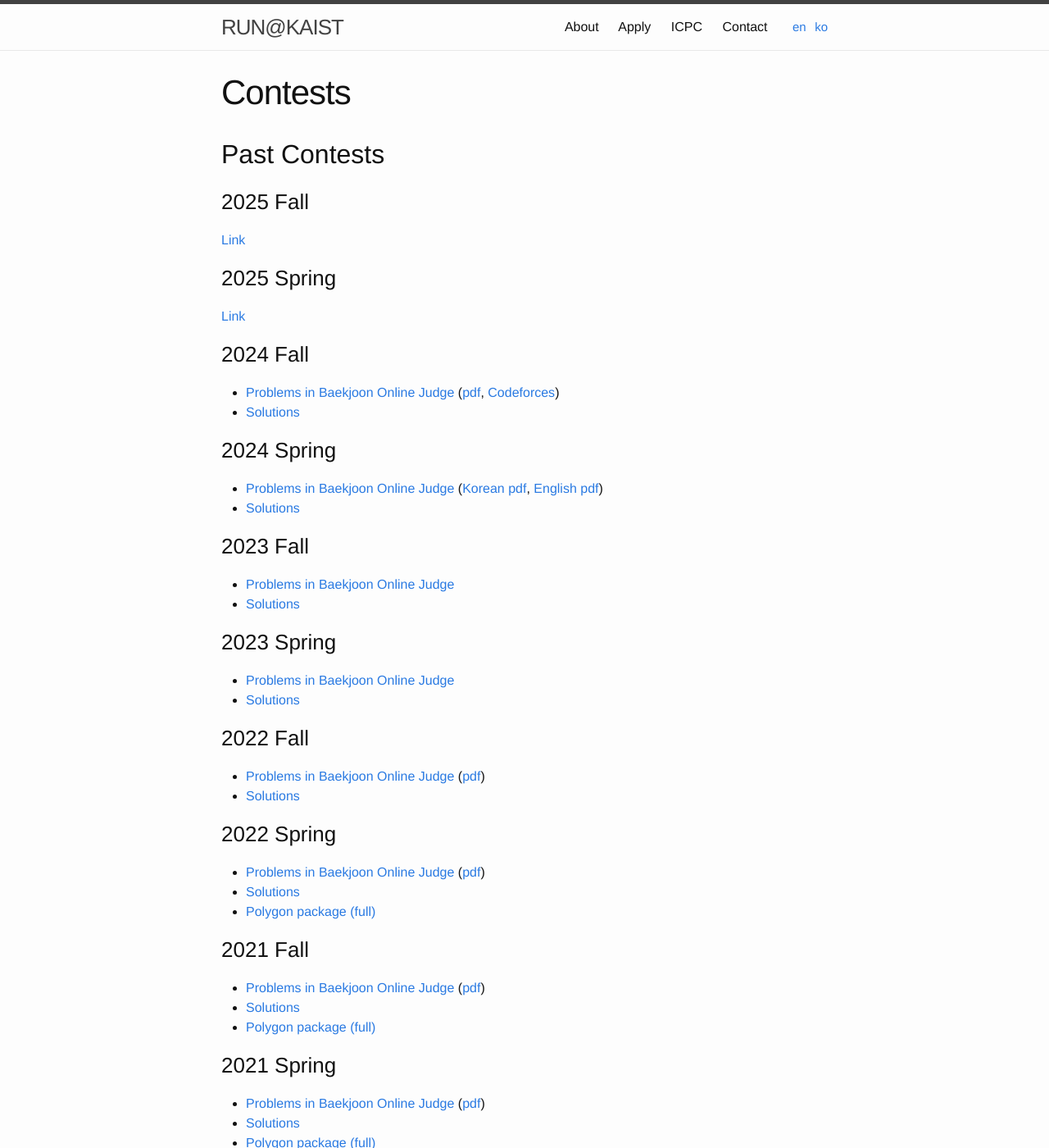
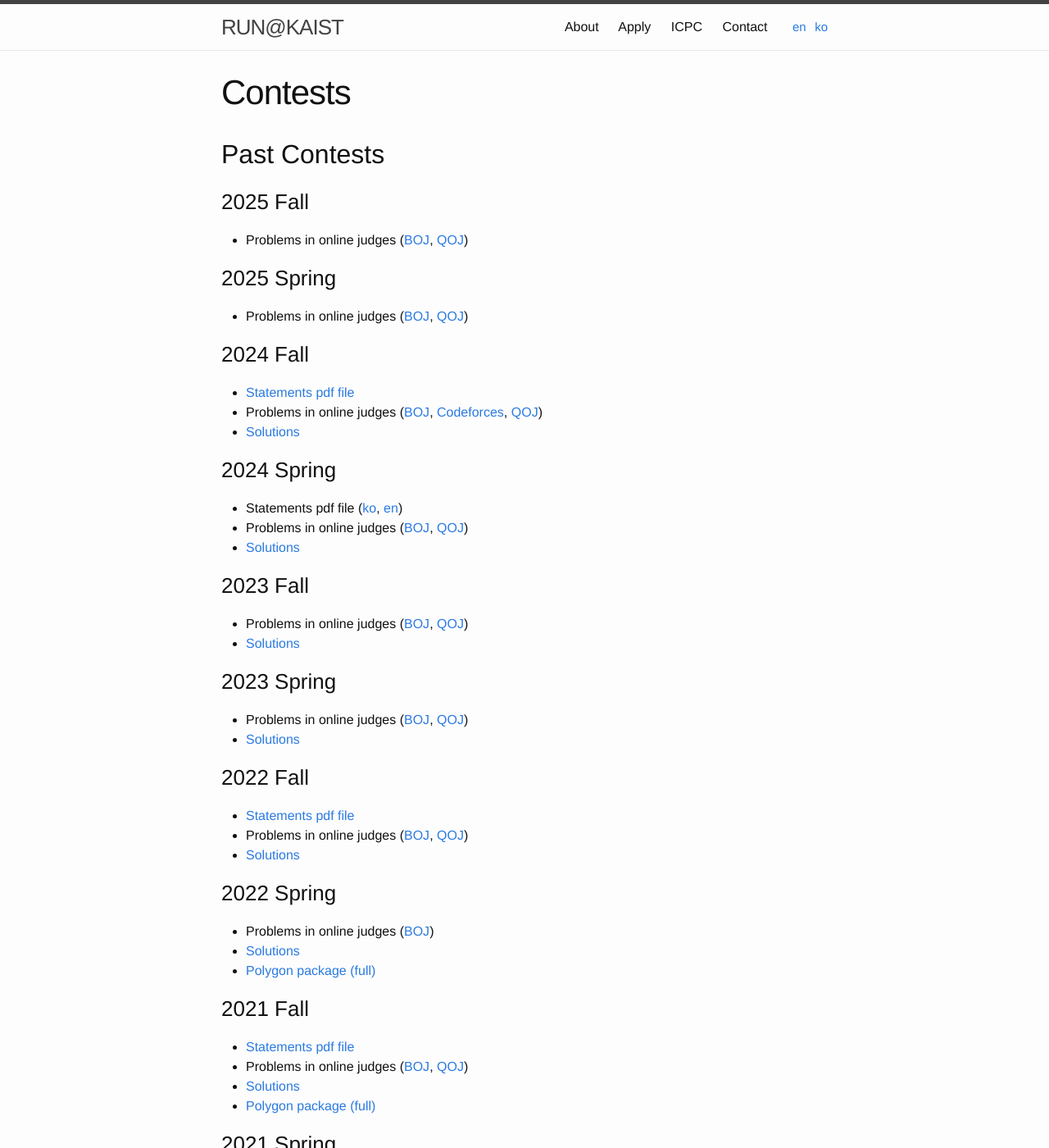
Before and after one commit to RUN-KAIST/kaist.run, a Jekyll site: the page built from contests/pastcontests_en.md, in a window 1280 px wide and 1400 px high. Shown: the whole window at 82% size. Built offline with Jekyll 4.4.1, drawn with Linux system fonts in a browser that asks for light colours; some of the changed text lies outside the part shown.

Commit message:
Update pastcontests_en.md

```diff
--- a/contests/pastcontests_en.md
+++ b/contests/pastcontests_en.md
@@ -10,86 +10,96 @@ ref: contest-past
 
 ### 2025 Fall
 
-[Link](https://kaist.run/en/contests/2025fall)
+* Problems in online judges ([BOJ](https://www.acmicpc.net/category/detail/4592), [QOJ](https://qoj.ac/contest/3595))
 
 ### 2025 Spring
 
-[Link](https://kaist.run/en/contests/2025spring)
+* Problems in online judges ([BOJ](https://www.acmicpc.net/category/detail/4486), [QOJ](https://qoj.ac/contest/3800))
 
 ### 2024 Fall
 
-* [Problems in Baekjoon Online Judge](https://www.acmicpc.net/category/detail/4305) ([pdf](https://kaist.run/contest/2024-fall/problemset.pdf), [Codeforces](https://codeforces.com/gym/105401))
+* [Statements pdf file](https://kaist.run/contest/2024-fall/problemset.pdf)
+* Problems in online judges ([BOJ](https://www.acmicpc.net/category/detail/4305), [Codeforces](https://codeforces.com/gym/105401), [QOJ](https://qoj.ac/contest/3633))
 * [Solutions](https://kaist.run/contest/2024-fall/editorial.pdf)
 
 ### 2024 Spring
 
-* [Problems in Baekjoon Online Judge](https://www.acmicpc.net/category/detail/4207) ([Korean pdf](https://kaist.run/contest/2024-spring/problemset_ko.pdf), [English pdf](https://kaist.run/contest/2024-spring/problemset_en.pdf))
+* Statements pdf file ([ko](https://kaist.run/contest/2024-spring/problemset_ko.pdf), [en](https://kaist.run/contest/2024-spring/problemset_en.pdf))
+* Problems in online judges ([BOJ](https://www.acmicpc.net/category/detail/4207), [QOJ](https://qoj.ac/contest/3769))
 * [Solutions](https://kaist.run/contest/2024-spring/editorial.pdf)
 
 ### 2023 Fall
 
-* [Problems in Baekjoon Online Judge](https://www.acmicpc.net/category/detail/3999)
+* Problems in online judges ([BOJ](https://www.acmicpc.net/category/detail/3999), [QOJ](https://qoj.ac/contest/1806))
 * [Solutions](https://u.acmicpc.net/c55549f6-ca01-4ecc-9d98-c3e82181d645/2023_KAIST_13th_ICPC_Mock_Competition_editorial.pdf)
 
 ### 2023 Spring
 
-* [Problems in Baekjoon Online Judge](https://www.acmicpc.net/category/detail/3580)
+* Problems in online judges ([BOJ](https://www.acmicpc.net/category/detail/3580), [QOJ](https://qoj.ac/contest/3764))
 * [Solutions](https://kaist.run/contest/2023-spring/editorial.pdf)
 
 ### 2022 Fall
 
- * [Problems in Baekjoon Online Judge](https://www.acmicpc.net/category/detail/3199) ([pdf](https://kaist.run/contest/2022-fall/problemset.pdf))
- * [Solutions](https://kaist.run/contest/2022-fall/solution.pdf)
+* [Statements pdf file](https://kaist.run/contest/2022-fall/problemset.pdf)
+* Problems in online judges ([BOJ](https://www.acmicpc.net/category/detail/3199), [QOJ](https://qoj.ac/contest/3787))
+* [Solutions](https://kaist.run/contest/2022-fall/solution.pdf)
 
 ### 2022 Spring
 
- * [Problems in Baekjoon Online Judge](https://www.acmicpc.net/category/detail/3117) ([pdf](https://kaist.run/contest/2022-spring/problemset.pdf))
- * [Solutions](https://kaist.run/contest/2022-spring/solution.pdf)
- * [Polygon package (full)](https://drive.google.com/drive/folders/1rqOHVoANZxCQ_E5CRo3rGENYFY_N0pft?usp=sharing)
+* Problems in online judges ([BOJ](https://www.acmicpc.net/category/detail/3199))
+* [Solutions](https://kaist.run/contest/2022-spring/solution.pdf)
+* [Polygon package (full)](https://drive.google.com/drive/folders/1rqOHVoANZxCQ_E5CRo3rGENYFY_N0pft?usp=sharing)
 
 ### 2021 Fall
 
- * [Problems in Baekjoon Online Judge](https://www.acmicpc.net/category/detail/2804) ([pdf](https://kaist.run/contest/2021-fall/problemset.pdf))
- * [Solutions](https://kaist.run/contest/2021-fall/solution.pdf)
- * [Polygon package (full)](https://drive.google.com/drive/folders/1-BG9lmWvPeN4nayQ13YDHOpUvPWPdA7A?usp=sharing)
+* [Statements pdf file](https://kaist.run/contest/2021-fall/problemset.pdf)
+* Problems in online judges ([BOJ](https://www.acmicpc.net/category/detail/2804), [QOJ](https://qoj.ac/contest/3788))
+* [Solutions](https://kaist.run/contest/2021-fall/solution.pdf)
+* [Polygon package (full)](https://drive.google.com/drive/folders/1-BG9lmWvPeN4nayQ13YDHOpUvPWPdA7A?usp=sharing)
 
 ### 2021 Spring
 
- * [Problems in Baekjoon Online Judge](https://www.acmicpc.net/category/detail/2543) ([pdf](https://kaist.run/contest/2021-spring/problemset.pdf))
- * [Solutions](https://kaist.run/contest/2021-spring/solution.pdf)
- * [Polygon package (full)](https://drive.google.com/drive/folders/1jmcOMC95VIRIIDsQVkoRJslNaGpVb1sZ?usp=sharing)
+* [Statements pdf file](https://kaist.run/contest/2021-spring/problemset.pdf)
+* Problems in online judges ([BOJ](https://www.acmicpc.net/category/detail/2543), [QOJ](https://qoj.ac/contest/3772))
+* [Solutions](https://kaist.run/contest/2021-spring/solution.pdf)
+* [Polygon package (full)](https://drive.google.com/drive/folders/1jmcOMC95VIRIIDsQVkoRJslNaGpVb1sZ?usp=sharing)
 
 ### 2020 Fall
 
- * [Problems in Baekjoon Online Judge](https://www.acmicpc.net/category/detail/2329) ([pdf](https://kaist.run/contest/2020-fall/problemset.pdf))
- * [Solutions](https://kaist.run/contest/2020-fall/solution.pdf)
- * [Polygon package (full)](https://drive.google.com/drive/folders/1VpNt3qBqOn_Xurdug0R3yPBoVkXc5cKn?usp=sharing)
+* [Statements pdf file](https://kaist.run/contest/2020-fall/problemset.pdf)
+* Problems in online judges ([BOJ](https://www.acmicpc.net/category/detail/2329), [QOJ](https://qoj.ac/contest/3755))
+* [Solutions](https://kaist.run/contest/2020-fall/solution.pdf)
+* [Polygon package (full)](https://drive.google.com/drive/folders/1VpNt3qBqOn_Xurdug0R3yPBoVkXc5cKn?usp=sharing)
 
 ### 2019 Fall
 
- * [Problems in Baekjoon Online Judge](https://www.acmicpc.net/category/detail/2063) ([pdf](https://kaist.run/contest/2019-fall/problemset.pdf))
- * [Solutions](https://kaist.run/contest/2019-fall/solution.pdf)
- * [Polygon package (full)](https://drive.google.com/drive/folders/1sQVuxaLZGQUGHk_Ux0USjeGKnieJq62X?usp=sharing)
+* [Statements pdf file](https://kaist.run/contest/2019-fall/problemset.pdf)
+* Problems in online judges ([BOJ](https://www.acmicpc.net/category/detail/2063))
+* [Solutions](https://kaist.run/contest/2019-fall/solution.pdf)
+* [Polygon package (full)](https://drive.google.com/drive/folders/1sQVuxaLZGQUGHk_Ux0USjeGKnieJq62X?usp=sharing)
 
 ### 2019 Spring
 
- * [Problems in Baekjoon Online Judge](https://www.acmicpc.net/category/detail/2022) ([pdf](https://kaist.run/contest/2019-spring/problemset.pdf))
- * [Solutions](https://kaist.run/contest/2019-spring/solution.pdf)
- * [Polygon package (full)](https://drive.google.com/drive/folders/1G-_Jm6g0Yf3miRRQ0NVaZ8hFJnZOw-m3?usp=sharing)
+* [Statements pdf file](https://kaist.run/contest/2019-spring/problemset.pdf)
+* Problems in online judges ([BOJ](https://www.acmicpc.net/category/detail/2022), [Codeforces](https://codeforces.com/gym/102202), [QOJ](https://qoj.ac/contest/3921))
+* [Solutions](https://kaist.run/contest/2019-spring/solution.pdf)
+* [Polygon package (full)](https://drive.google.com/drive/folders/1G-_Jm6g0Yf3miRRQ0NVaZ8hFJnZOw-m3?usp=sharing)
 
 ### 2018 Fall
 
- * [Problems in Baekjoon Online Judge](https://www.acmicpc.net/category/detail/1923) ([pdf](https://drive.google.com/open?id=1ZLAA9o0rpS418MAIT75Roc2mt02wITl-))
- * [Solutions](https://drive.google.com/open?id=1z2TF6Mpeg_yMLoa2meeU_91TrhGDQCk5)
- * [Tests, Solution, Checker (warning, 600MB!)](https://drive.google.com/open?id=1OCX6NrQRlorwPbvoa4KlcHQk1t672adr)
- * [Discussion on Codeforces](http://codeforces.com/blog/entry/62435)
+* [Statements pdf file](https://drive.google.com/open?id=1ZLAA9o0rpS418MAIT75Roc2mt02wITl-)
+* Problems in online judges ([BOJ](https://www.acmicpc.net/category/detail/1923), [QOJ](https://qoj.ac/contest/3631))
+* [Solutions](https://drive.google.com/open?id=1z2TF6Mpeg_yMLoa2meeU_91TrhGDQCk5)
+* [Tests, Solution, Checker (warning, 600MB!)](https://drive.google.com/open?id=1OCX6NrQRlorwPbvoa4KlcHQk1t672adr)
+* [Discussion on Codeforces](http://codeforces.com/blog/entry/62435)
 
 ### 2018 Spring
 
- * [Problems in Baekjoon Online Judge](https://www.acmicpc.net/category/detail/1874) ([Korean pdf](https://drive.google.com/open?id=1eiU413JYuldPwTcQ3VFaIp8qyuI8HzEW), [English pdf](https://drive.google.com/open?id=1ppIkxJH9roWxpuWDhdRwn4fKWjk3eggW))
- * [Solutions](https://drive.google.com/open?id=17Sgx0VODLTdrfQhIQrAf5kHWiiwG--Q2)
- * [Tests, Solution, Checker (warning, 400MB!)](https://drive.google.com/open?id=1mWZ-R1WE5IV4hKZNPWC2fYlqsMGLEhIM)
- * [Discussion on Codeforces](http://codeforces.com/blog/entry/59625)
+* Statements pdf file ([ko](https://drive.google.com/open?id=1eiU413JYuldPwTcQ3VFaIp8qyuI8HzEW), [en](https://drive.google.com/open?id=1ppIkxJH9roWxpuWDhdRwn4fKWjk3eggW))
+* Problems in online judges ([BOJ](https://www.acmicpc.net/category/detail/1874), [Codeforces](https://codeforces.com/gym/101806), [QOJ](https://qoj.ac/contest/3628))
+* [Solutions](https://drive.google.com/open?id=17Sgx0VODLTdrfQhIQrAf5kHWiiwG--Q2)
+* [Tests, Solution, Checker (warning, 400MB!)](https://drive.google.com/open?id=1mWZ-R1WE5IV4hKZNPWC2fYlqsMGLEhIM)
+* [Discussion on Codeforces](http://codeforces.com/blog/entry/59625)
 
 ### 2017 Fall
 
@@ -100,8 +110,9 @@ ref: contest-past
 
 ### 2017 Spring
 
- * [Problems in Baekjoon Online Judge](https://www.acmicpc.net/category/detail/1743) ([Korean pdf](https://drive.google.com/open?id=16OvDVDwI77v3Uso8rx5M3HNXHY5x4N80), [English pdf](https://drive.google.com/open?id=11_dYYH3dok1H3C0d3nABUPmYDWd2hW72))
- * Solutions: [English version](https://drive.google.com/open?id=1N7GuLhgmu9-Y-pCu8xZnfkaaQ2rz4xSA), [Korean version](https://drive.google.com/open?id=1LQHJGEMbelK-IBbI30rlpkPqTxz4oAo_)
+* Statements pdf file ([ko](https://drive.google.com/open?id=16OvDVDwI77v3Uso8rx5M3HNXHY5x4N80), [en](https://drive.google.com/open?id=11_dYYH3dok1H3C0d3nABUPmYDWd2hW72))
+* Problems in online judges ([BOJ](https://www.acmicpc.net/category/detail/1743))
+* Solutions: [English version](https://drive.google.com/open?id=1N7GuLhgmu9-Y-pCu8xZnfkaaQ2rz4xSA), [Korean version](https://drive.google.com/open?id=1LQHJGEMbelK-IBbI30rlpkPqTxz4oAo_)
 
 ### 2016 Fall
 
```
